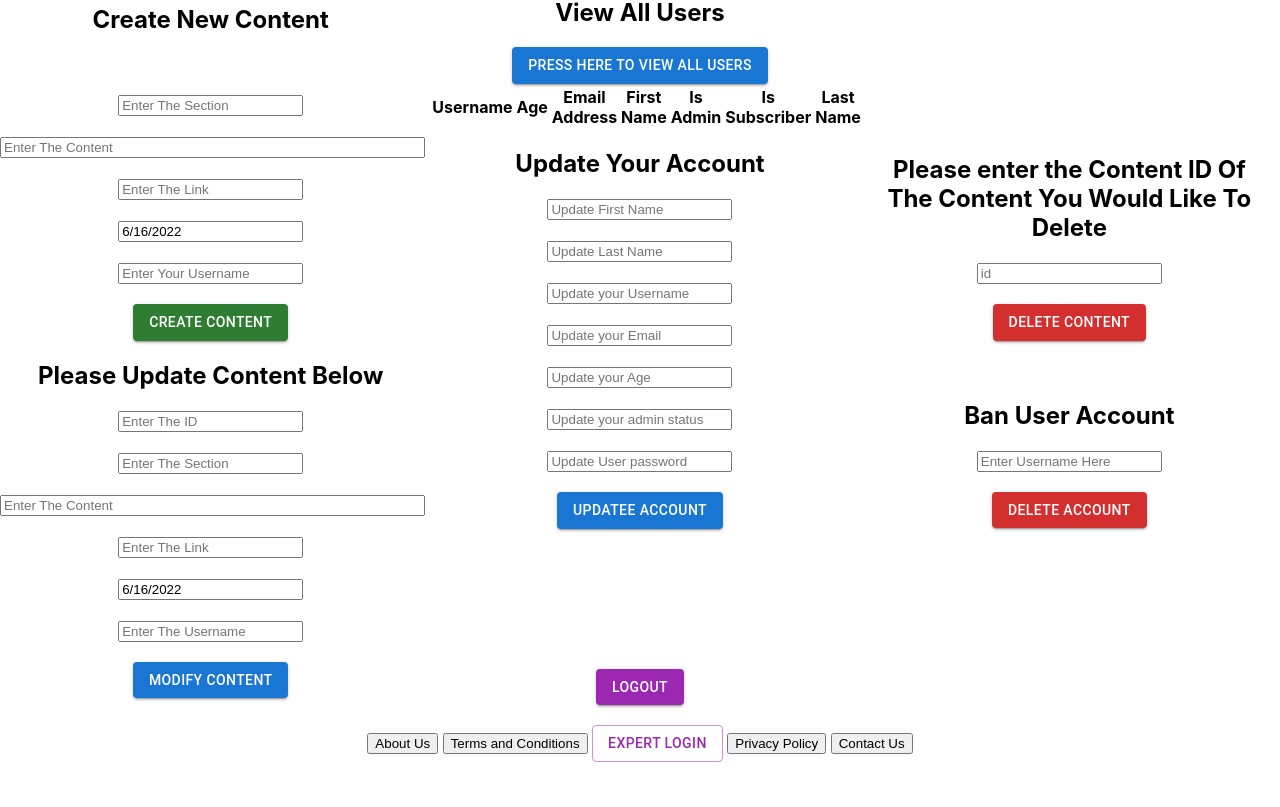
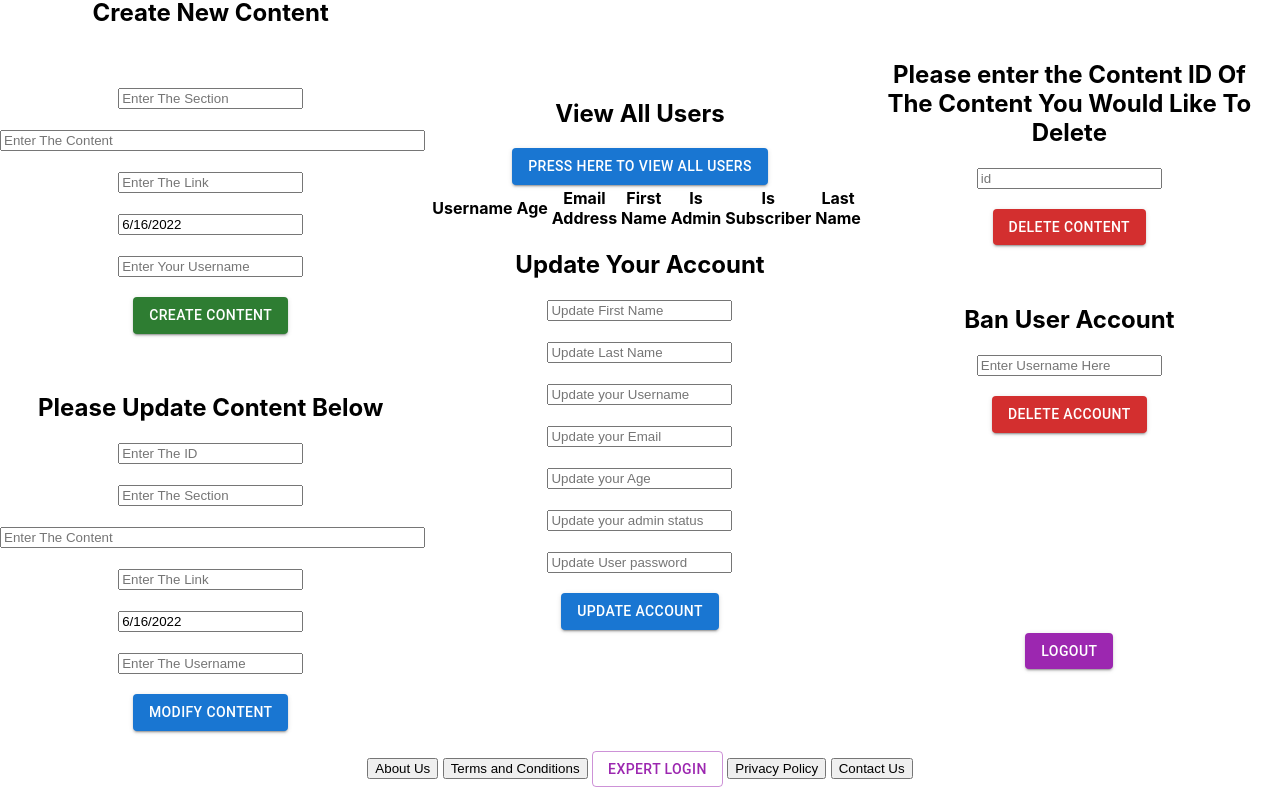
Before and after one commit to romanerobb/sharezone_ui, a React (Create React App) app: page /admin in a window 1280 px wide. Shown: the part 446-1253 px from the top of the page. Before the commit the page ends 1228 px from the top, so only its background shows below. Built offline with nearby package versions, Linux system fonts and the light colour scheme.

Commit message:
Updated the admin section.

```diff
--- a/src/components/admin/admin.jsx
+++ b/src/components/admin/admin.jsx
@@ -24,6 +24,8 @@ export default function Admin() {
         <Grid item xs={4}>
         <CreateContent />
         <br></br>
+        <br></br>
+        <br></br>
         <ModifyContent />
         <br></br>
         </Grid>
@@ -31,13 +33,7 @@ export default function Admin() {
         <ViewAllSubscribers />
         <UpdateAccount />
         <br></br>
-        <br></br>
-        <br></br>
-        <br></br>
-        <br></br>
-        <br></br>
-        <br></br>
-        <Logout />
+
         </Grid>
         <Grid item xs={4}>
         {/* <DeleteComment /> */}
@@ -48,6 +44,15 @@ export default function Admin() {
         <BanUserAccount />
         <br></br>
         <br></br>
+        <br></br>
+        <br></br>
+        <br></br>
+        <br></br>
+        <br></br>
+        <br></br>
+        <br></br>
+        <br></br>
+        <Logout />
         </Grid>
       </Grid>
 
--- a/src/components/admin/updateaccount.jsx
+++ b/src/components/admin/updateaccount.jsx
@@ -66,7 +66,7 @@ export default function UpdateAccount(){
          <input type="password" placeholder="Update User password" ref={userpasswordInput}></input>
          <br></br>
          <br></br>
-        <Button variant="contained" color="primary" onClick={() => {accountUpdate(); setShowUpdated(!showUpdate)}}>Updatee Account</Button>
+        <Button variant="contained" color="primary" onClick={() => {accountUpdate(); setShowUpdated(!showUpdate)}}>Update Account</Button>
         {showUpdate && <p><strong>Updating Account Successful!</strong></p>}
 
         </>
```
